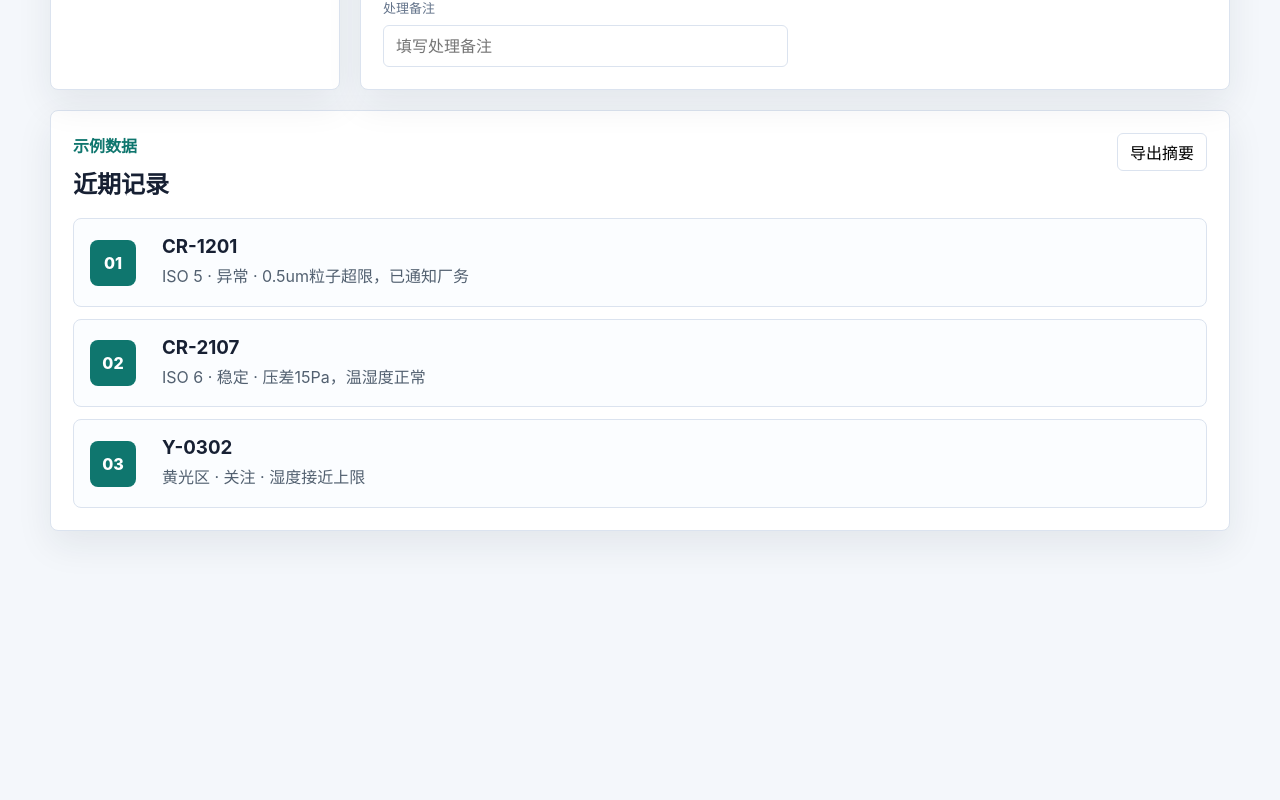
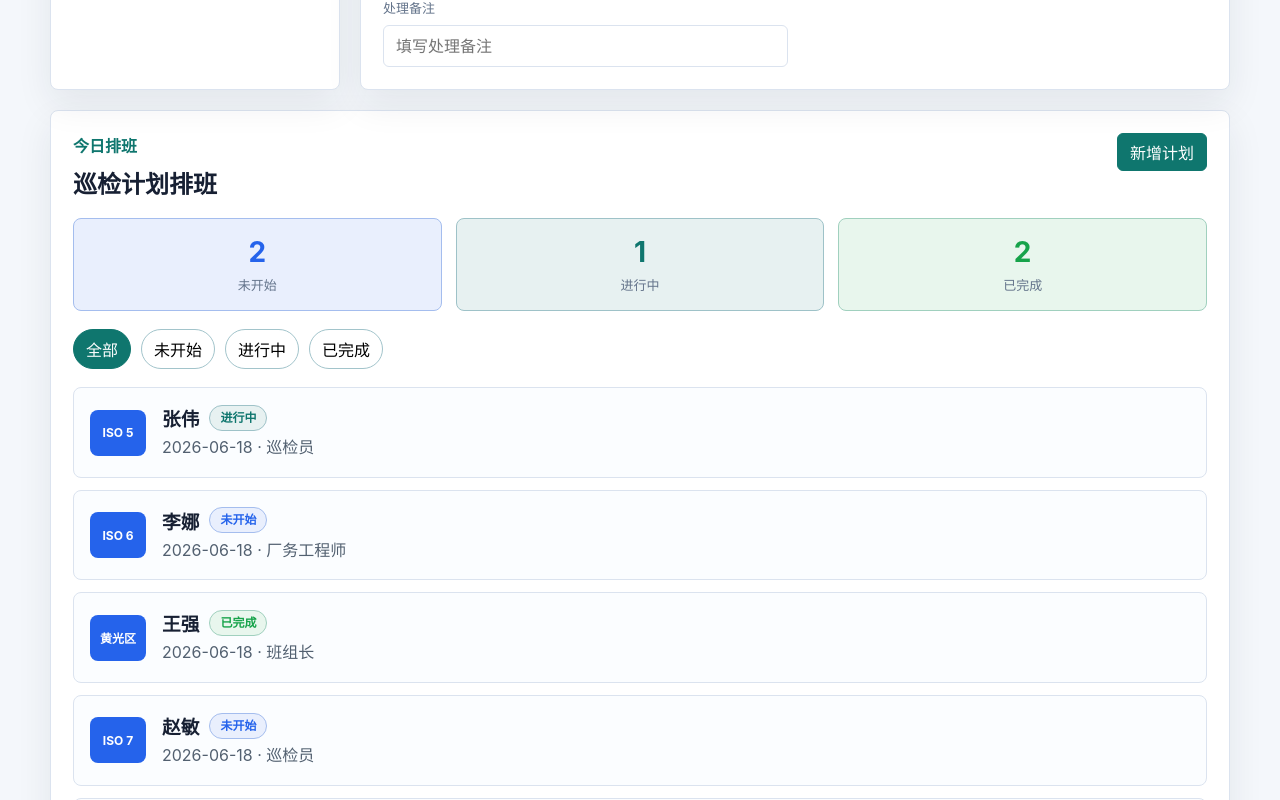
Before and after one commit to aliAjax/hxwl-09-6ff6e8e, a React (Vite) app: page / in a window 1280 px wide. Shown: the part 740-1540 px from the top of the page. Before the commit the page ends 1319 px from the top, so only its background shows below. Built offline with nearby package versions, Linux system fonts and the light colour scheme.

Commit message:
.3436396082391580:09676256e7fff8137537d74d2196e216_6a33c80a908bc285c2584693.6a33c80c908bc285c2584695.6a33c80cb5122c6fad375e91:Trae CN.T(2026/6/18 18:27:24)

```diff
--- a/src/App.tsx
+++ b/src/App.tsx
@@ -1,4 +1,35 @@
+import { useState } from "react";
 import "./styles.css";
+
+type PlanStatus = "未开始" | "进行中" | "已完成";
+
+interface InspectionPlan {
+  id: number;
+  date: string;
+  area: string;
+  role: string;
+  inspector: string;
+  status: PlanStatus;
+}
+
+const initialPlans: InspectionPlan[] = [
+  { id: 1, date: "2026-06-18", area: "ISO 5", role: "巡检员", inspector: "张伟", status: "进行中" },
+  { id: 2, date: "2026-06-18", area: "ISO 6", role: "厂务工程师", inspector: "李娜", status: "未开始" },
+  { id: 3, date: "2026-06-18", area: "黄光区", role: "班组长", inspector: "王强", status: "已完成" },
+  { id: 4, date: "2026-06-18", area: "ISO 7", role: "巡检员", inspector: "赵敏", status: "未开始" },
+  { id: 5, date: "2026-06-18", area: "ISO 5", role: "厂务工程师", inspector: "陈磊", status: "已完成" },
+];
+
+const statusFilters: ("全部" | PlanStatus)[] = ["全部", "未开始", "进行中", "已完成"];
+
+const planAreas = ["ISO 5", "ISO 6", "ISO 7", "黄光区"];
+const planRoles = ["巡检员", "厂务工程师", "班组长"];
+
+const statusTagClass: Record<PlanStatus, string> = {
+  "未开始": "plan-tag-pending",
+  "进行中": "plan-tag-active",
+  "已完成": "plan-tag-done",
+};
 
 const project = {
   "id": "hxwl-09",
@@ -72,6 +103,115 @@ function MetricCard({ label, value, index }: { label: string; value: string; ind
   );
 }
 
+function InspectionSchedule() {
+  const [plans, setPlans] = useState<InspectionPlan[]>(initialPlans);
+  const [activeFilter, setActiveFilter] = useState<"全部" | PlanStatus>("全部");
+  const [showForm, setShowForm] = useState(false);
+  const [form, setForm] = useState({ date: "2026-06-18", area: planAreas[0], role: planRoles[0], inspector: "" });
+
+  const filtered = activeFilter === "全部" ? plans : plans.filter((p) => p.status === activeFilter);
+
+  const counts = {
+    "未开始": plans.filter((p) => p.status === "未开始").length,
+    "进行中": plans.filter((p) => p.status === "进行中").length,
+    "已完成": plans.filter((p) => p.status === "已完成").length,
+  };
+
+  const handleAdd = () => {
+    if (!form.inspector.trim()) return;
+    const next: InspectionPlan = {
+      id: Date.now(),
+      date: form.date,
+      area: form.area,
+      role: form.role,
+      inspector: form.inspector.trim(),
+      status: "未开始",
+    };
+    setPlans((prev) => [...prev, next]);
+    setForm((prev) => ({ ...prev, inspector: "" }));
+    setShowForm(false);
+  };
+
+  return (
+    <section className="plan-section panel">
+      <div className="section-heading">
+        <div>
+          <p>今日排班</p>
+          <h2>巡检计划排班</h2>
+        </div>
+        <button className="primary-action" onClick={() => setShowForm((v) => !v)}>
+          {showForm ? "收起表单" : "新增计划"}
+        </button>
+      </div>
+
+      <div className="plan-stats">
+        {(Object.entries(counts) as [PlanStatus, number][]).map(([label, count]) => (
+          <div key={label} className={`plan-stat ${statusTagClass[label]}`}>
+            <strong>{count}</strong>
+            <span>{label}</span>
+          </div>
+        ))}
+      </div>
+
+      <div className="chips muted" style={{ marginBottom: 18 }}>
+        {statusFilters.map((f) => (
+          <button key={f} className={activeFilter === f ? "chip-active" : ""} onClick={() => setActiveFilter(f)}>
+            {f}
+          </button>
+        ))}
+      </div>
+
+      {showForm && (
+        <div className="plan-form">
+          <label>
+            <span>日期</span>
+            <input type="date" value={form.date} onChange={(e) => setForm((p) => ({ ...p, date: e.target.value }))} />
+          </label>
+          <label>
+            <span>区域</span>
+            <select value={form.area} onChange={(e) => setForm((p) => ({ ...p, area: e.target.value }))}>
+              {planAreas.map((a) => (
+                <option key={a}>{a}</option>
+              ))}
+            </select>
+          </label>
+          <label>
+            <span>角色</span>
+            <select value={form.role} onChange={(e) => setForm((p) => ({ ...p, role: e.target.value }))}>
+              {planRoles.map((r) => (
+                <option key={r}>{r}</option>
+              ))}
+            </select>
+          </label>
+          <label>
+            <span>巡检员</span>
+            <input placeholder="填写巡检员姓名" value={form.inspector} onChange={(e) => setForm((p) => ({ ...p, inspector: e.target.value }))} />
+          </label>
+          <button className="primary-action" style={{ alignSelf: "end" }} onClick={handleAdd}>
+            确认新增
+          </button>
+        </div>
+      )}
+
+      <div className="record-list">
+        {filtered.map((plan) => (
+          <article key={plan.id} className="record-card plan-card">
+            <div className="record-index">{plan.area}</div>
+            <div className="plan-card-body">
+              <div className="plan-card-top">
+                <h3>{plan.inspector}</h3>
+                <span className={`plan-tag ${statusTagClass[plan.status]}`}>{plan.status}</span>
+              </div>
+              <p>{plan.date} · {plan.role}</p>
+            </div>
+          </article>
+        ))}
+        {filtered.length === 0 && <p className="plan-empty">暂无匹配的巡检计划</p>}
+      </div>
+    </section>
+  );
+}
+
 function App() {
   const values = project.metrics.map((metric: string, index: number) => {
     const base = [84, 12, 31, 7][index % 4];
@@ -133,6 +273,8 @@ function App() {
         </section>
       </section>
 
+      <InspectionSchedule />
+
       <section className="records panel">
         <div className="section-heading">
           <div>
--- a/src/styles.css
+++ b/src/styles.css
@@ -271,3 +271,142 @@ input {
     grid-template-columns: 1fr;
   }
 }
+
+.plan-section {
+  margin-bottom: 20px;
+}
+
+.plan-stats {
+  display: grid;
+  grid-template-columns: repeat(3, 1fr);
+  gap: 14px;
+  margin-bottom: 18px;
+}
+
+.plan-stat {
+  display: grid;
+  place-items: center;
+  padding: 16px 12px;
+  border-radius: 8px;
+  gap: 6px;
+  background: #f8fafc;
+  border: 1px solid var(--border);
+}
+
+.plan-stat strong {
+  font-size: 28px;
+}
+
+.plan-stat span {
+  font-size: 13px;
+  color: #64748b;
+}
+
+.plan-stat.plan-tag-pending strong {
+  color: var(--accent);
+}
+
+.plan-stat.plan-tag-active strong {
+  color: var(--primary);
+}
+
+.plan-stat.plan-tag-done strong {
+  color: #16a34a;
+}
+
+.chip-active {
+  background: var(--primary) !important;
+  color: #ffffff !important;
+  border-color: var(--primary) !important;
+}
+
+.plan-form {
+  display: grid;
+  grid-template-columns: repeat(4, 1fr) auto;
+  gap: 14px;
+  align-items: end;
+  margin-bottom: 18px;
+  padding: 18px;
+  background: #f8fafc;
+  border: 1px solid var(--border);
+  border-radius: 8px;
+}
+
+.plan-form select {
+  width: 100%;
+  min-height: 42px;
+  border: 1px solid var(--border);
+  border-radius: 6px;
+  padding: 0 12px;
+  color: #172033;
+  font: inherit;
+  background: #ffffff;
+}
+
+.plan-card .record-index {
+  font-size: 12px;
+  font-weight: 700;
+  width: auto;
+  min-width: 56px;
+  padding: 0 10px;
+  height: 46px;
+  background: var(--accent);
+}
+
+.plan-card-body {
+  display: grid;
+  gap: 4px;
+}
+
+.plan-card-top {
+  display: flex;
+  align-items: center;
+  gap: 10px;
+}
+
+.plan-card-top h3 {
+  margin-bottom: 0;
+}
+
+.plan-tag {
+  font-size: 12px;
+  font-weight: 600;
+  padding: 3px 10px;
+  border-radius: 999px;
+  line-height: 1.5;
+}
+
+.plan-tag-pending {
+  color: var(--accent);
+  background: color-mix(in srgb, var(--accent) 10%, #ffffff);
+  border: 1px solid color-mix(in srgb, var(--accent) 30%, #dbe3ef);
+}
+
+.plan-tag-active {
+  color: var(--primary);
+  background: color-mix(in srgb, var(--primary) 10%, #ffffff);
+  border: 1px solid color-mix(in srgb, var(--primary) 30%, #dbe3ef);
+}
+
+.plan-tag-done {
+  color: #16a34a;
+  background: color-mix(in srgb, #16a34a 10%, #ffffff);
+  border: 1px solid color-mix(in srgb, #16a34a 30%, #dbe3ef);
+}
+
+.plan-empty {
+  text-align: center;
+  color: #94a3b8;
+  padding: 32px 0;
+  margin: 0;
+}
+
+@media (max-width: 860px) {
+  .plan-form {
+    grid-template-columns: 1fr;
+  }
+
+  .plan-stats {
+    grid-template-columns: repeat(3, 1fr);
+  }
+}
```
